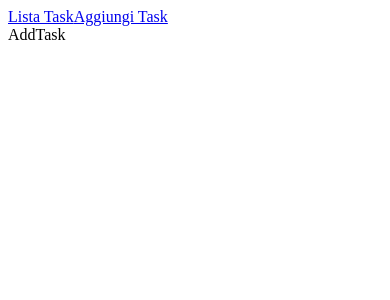
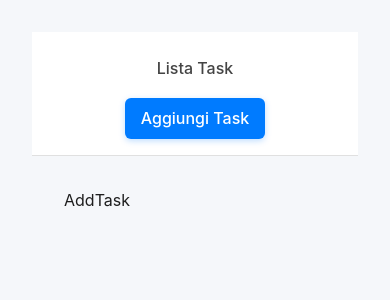
Before and after one commit to Ivanaricci/ex-react-task-manager, a React (Vite) app: page /add in a window 390 px wide. Shown: the top 300 px of the page. Built offline with nearby package versions, Linux system fonts and the light colour scheme; no server answers.

Commit message:
[UPD] Milestone4

```diff
--- /dev/null
+++ b/src/components/TaskRow.jsx
@@ -0,0 +1,23 @@
+import React from 'react'
+import { memo } from 'react'
+
+const TaskRow = memo(
+
+    ({ task }) => {
+
+        const statusClassName = task.status.replace(" ", "").toLowerCase()
+
+        return (
+
+
+            <tr>
+                <td>{task.title}</td>
+                <td><span className={`status ${statusClassName}`}>{task.status}</span></td>
+                <td>{new Date(task.createdAt).toLocaleDateString()}</td>
+            </tr>
+
+        )
+    }
+)
+
+export default TaskRow
--- a/src/index.css
+++ b/src/index.css
@@ -0,0 +1,238 @@
+/* ======== RESET BASE ======== */
+* {
+    margin: 0;
+    padding: 0;
+    box-sizing: border-box;
+}
+
+html {
+    font-size: 16px;
+    scroll-behavior: smooth;
+}
+
+body {
+    font-family: 'Inter', system-ui, -apple-system, sans-serif;
+    background-color: #f5f7fa;
+    color: #1e1e1e;
+    line-height: 1.6;
+    min-height: 100vh;
+}
+
+/* ======== CONTAINER GLOBALE ======== */
+#root {
+    display: flex;
+    flex-direction: column;
+    min-height: 100vh;
+}
+
+/* ======== NAVBAR ======== */
+nav {
+    background-color: #ffffff;
+    border-bottom: 1px solid #e0e0e0;
+    display: flex;
+    justify-content: center;
+    align-items: center;
+    gap: 2rem;
+    padding: 1rem 2rem;
+    position: sticky;
+    top: 0;
+    z-index: 10;
+}
+
+nav a {
+    text-decoration: none;
+    font-weight: 500;
+    color: #444;
+    padding: 0.5rem 1rem;
+    border-radius: 6px;
+    transition: all 0.2s ease;
+}
+
+nav a:hover {
+    background-color: #f0f0f0;
+    color: #000;
+}
+
+nav a.active {
+    background-color: #007bff;
+    color: white;
+    box-shadow: 0 2px 6px rgba(0, 123, 255, 0.25);
+}
+
+/* ======== CONTENUTO PRINCIPALE ======== */
+div {
+    padding: 2rem;
+}
+
+/* ======== TITOLI ======== */
+h1,
+h2,
+h3 {
+    font-weight: 600;
+    color: #222;
+    margin-bottom: 1.5rem;
+    text-align: center;
+}
+
+/* ======== TABELLA TASK ======== */
+table {
+    width: 90%;
+    max-width: 900px;
+    margin: 0 auto;
+    border-collapse: collapse;
+    background-color: #fff;
+    border-radius: 12px;
+    overflow: hidden;
+    box-shadow: 0 2px 10px rgba(0, 0, 0, 0.05);
+}
+
+thead {
+    background-color: #007bff;
+    color: #fff;
+    text-align: left;
+}
+
+thead th {
+    padding: 1rem;
+    font-weight: 500;
+    letter-spacing: 0.5px;
+}
+
+tbody tr {
+    border-bottom: 1px solid #eee;
+    transition: background-color 0.2s ease;
+}
+
+tbody tr:hover {
+    background-color: #f8faff;
+}
+
+td {
+    padding: 0.9rem 1rem;
+    font-size: 0.95rem;
+    color: #333;
+    text-align: left;
+}
+
+/* ======== STATUS BADGE ======== */
+.status {
+    display: inline-block;
+    padding: 0.4rem 0.8rem;
+    border-radius: 20px;
+    font-size: 0.85rem;
+    font-weight: 600;
+    text-transform: uppercase;
+    text-align: center;
+    min-width: 80px;
+    letter-spacing: 0.5px;
+}
+
+/* "To do" → rosso */
+.status.todo {
+    background-color: #ffe5e5;
+    color: #d32f2f;
+    border: 1px solid #f5b5b5;
+}
+
+/* "Doing" → giallo */
+.status.doing {
+    background-color: #fff7e0;
+    color: #f9a825;
+    border: 1px solid #fce19b;
+}
+
+/* "Done" → verde */
+.status.done {
+    background-color: #e6f4ea;
+    color: #2e7d32;
+    border: 1px solid #a8d5b8;
+}
+
+/* ======== FORM (AddTask futura) ======== */
+form {
+    display: flex;
+    flex-direction: column;
+    gap: 1rem;
+    max-width: 500px;
+    margin: 2rem auto;
+    background-color: #fff;
+    padding: 2rem;
+    border-radius: 12px;
+    box-shadow: 0 2px 8px rgba(0, 0, 0, 0.08);
+}
+
+input,
+textarea,
+select {
+    padding: 0.8rem 1rem;
+    border-radius: 6px;
+    border: 1px solid #ccc;
+    font-size: 1rem;
+    outline: none;
+    transition: border-color 0.2s ease;
+}
+
+input:focus,
+textarea:focus,
+select:focus {
+    border-color: #007bff;
+}
+
+/* ======== BOTTONI GENERICI ======== */
+button {
+    background-color: #007bff;
+    color: #fff;
+    border: none;
+    padding: 0.6rem 1.2rem;
+    border-radius: 6px;
+    cursor: pointer;
+    transition: background-color 0.2s ease;
+    font-weight: 500;
+}
+
+button:hover {
+    background-color: #0056b3;
+}
+
+button:disabled {
+    background-color: #c9c9c9;
+    cursor: not-allowed;
+}
+
+/* ======== RESPONSIVE ======== */
+@media (max-width: 768px) {
+    nav {
+        flex-direction: column;
+        gap: 0.5rem;
+    }
+
+    table {
+        width: 95%;
+        font-size: 0.9rem;
+    }
+
+    thead {
+        display: none;
+    }
+
+    tbody tr {
+        display: block;
+        margin-bottom: 1rem;
+        background-color: #fff;
+        border-radius: 10px;
+        box-shadow: 0 1px 4px rgba(0, 0, 0, 0.1);
+        padding: 1rem;
+    }
+
+    tbody td {
+        display: flex;
+        justify-content: space-between;
+        padding: 0.4rem 0;
+    }
+
+    tbody td::before {
+        content: attr(data-label);
+        font-weight: 600;
+        color: #555;
+    }
+}
--- a/src/pages/TaskList.jsx
+++ b/src/pages/TaskList.jsx
@@ -1,12 +1,30 @@
 import React from 'react'
 import { useContext } from 'react'
 import { GlobalContext } from '../context/GlobalContext'
+import TaskRow from '../components/TaskRow'
+
 
 const TaskList = () => {
     const { tasks } = useContext(GlobalContext)
     console.log('Tasks:', tasks)
     return (
-        <div>TaskList</div>
+        <div>
+            <h1>Lista delle Task</h1>
+            <table>
+                <thead>
+                    <tr>
+                        <th>Nome</th>
+                        <th>Status</th>
+                        <th>Data di creazione</th>
+                    </tr>
+                </thead>
+                <tbody>
+                    {tasks.map(task => (
+                        <TaskRow key={task.id} task={task} />
+                    ))}
+                </tbody>
+            </table>
+        </div>
     )
 }
 
```
